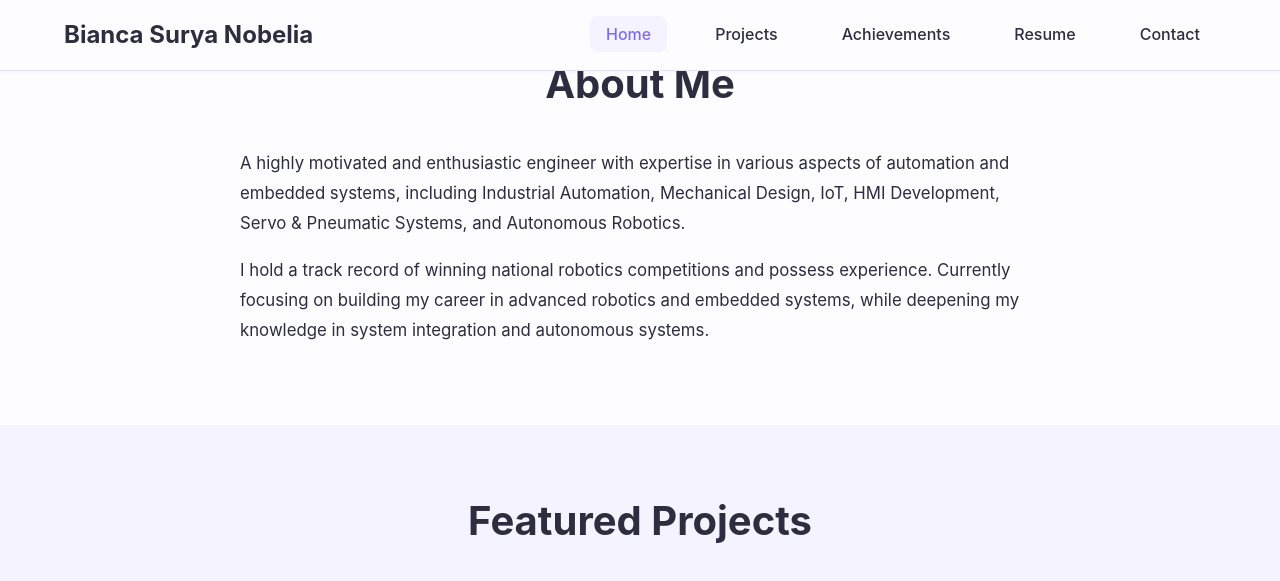
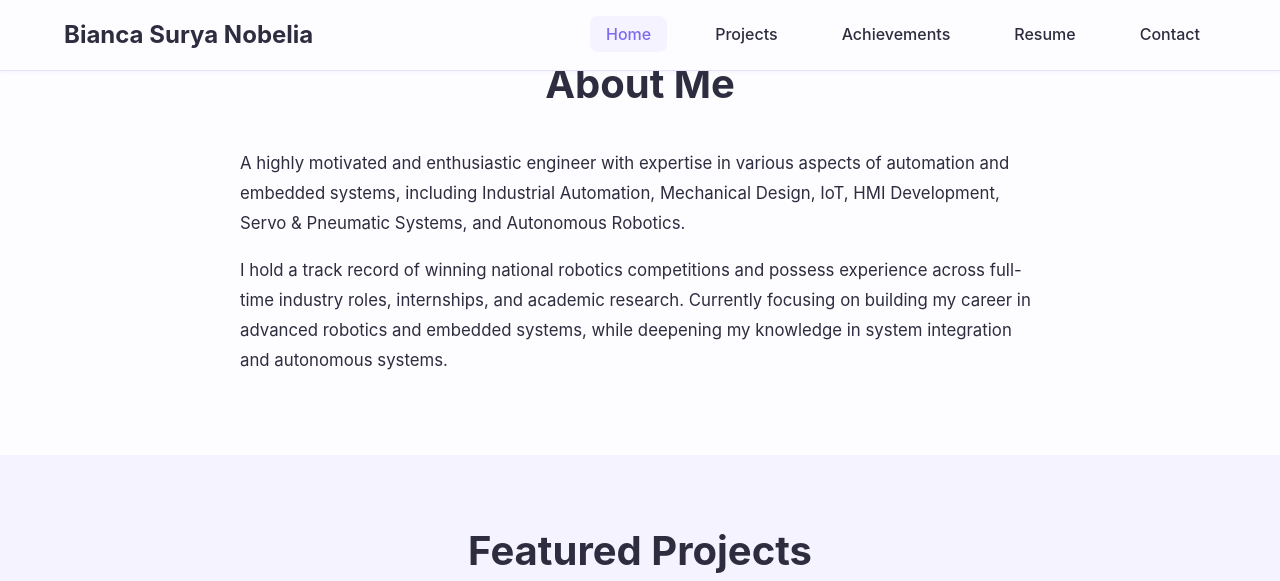
Before and after one commit to BiancaNobelia/biancanobelia.github.io, a Jekyll site: the page built from index.md, in a window 1280 px wide and 900 px high, scrolled down 488 px, cut to the strip 0-581 px from the top of the window. Built offline with Jekyll 4.4.1, drawn with Linux system fonts in a browser that asks for light colours.

Commit message:
home edit

```diff
--- a/index.md
+++ b/index.md
@@ -23,10 +23,10 @@ title: Home
         <h2 class="section-title">About Me</h2>
         <div class="about-content">
             <p>
-                A highly motivated and enthusiastic engineer with expertise in various aspects of automation and embedded systems, including Industrial Automation, Mechanical Design, IoT, HMI Development, Servo & Pneumatic Systems, and Autonomous Robotics.
+                A highly motivated and enthusiastic engineer with expertise in various aspects of automation and embedded systems, including Industrial Automation, Mechanical Design, IoT, HMI Development, Servo &amp; Pneumatic Systems, and Autonomous Robotics.
             </p>
             <p>
-                I hold a track record of winning national robotics competitions and possess experience. Currently focusing on building my career in advanced robotics and embedded systems, while deepening my knowledge in system integration and autonomous systems.
+                I hold a track record of winning national robotics competitions and possess experience across full-time industry roles, internships, and academic research. Currently focusing on building my career in advanced robotics and embedded systems, while deepening my knowledge in system integration and autonomous systems.
             </p>
         </div>
     </div>
```
Also changed, not shown: 2 other files.
